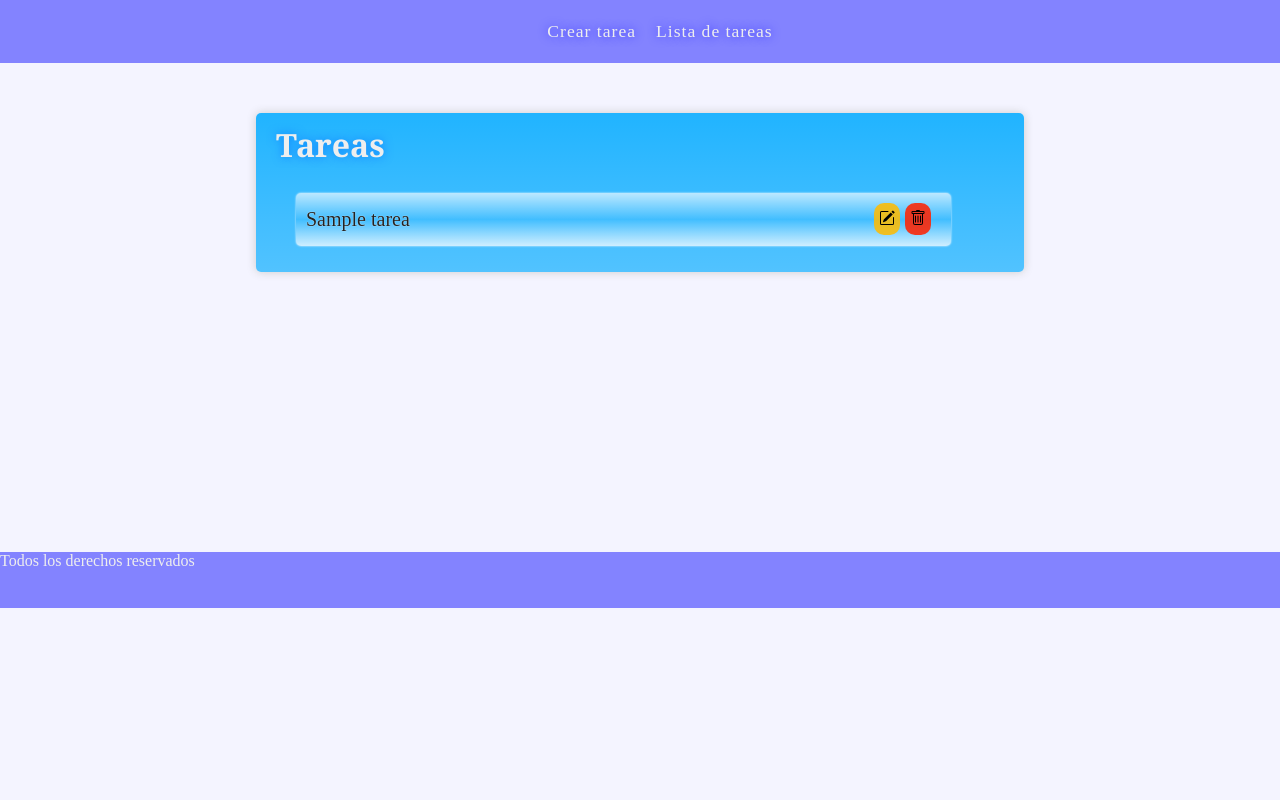
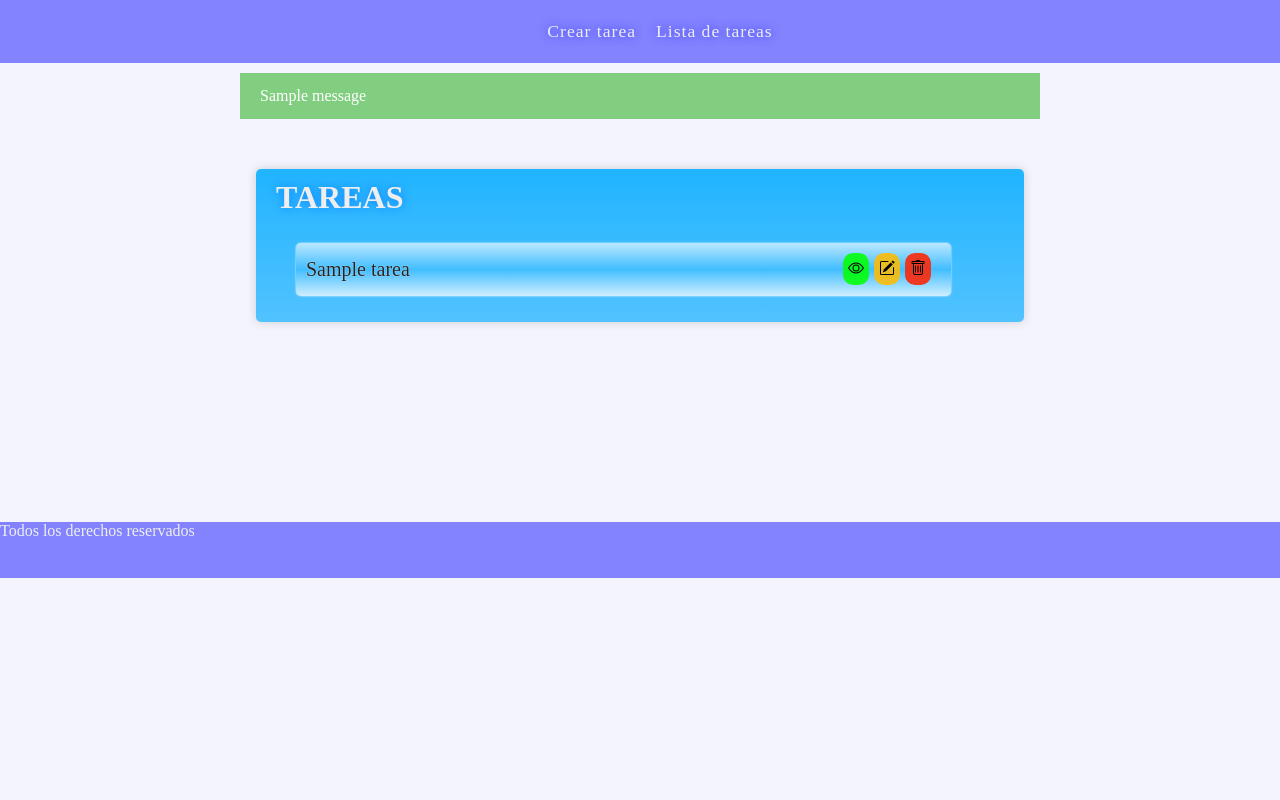
Before and after one commit to Fernanda-Marcano/todo-app, a Django app: page /tareas/lista/ in a window 1280 px wide. Run offline with Django 5.2, Linux system fonts and the light colour scheme; tables that the repository leaves empty hold one stand-in row (values such as "Sample post"); one stand-in notice (Sample message) is shown.

Commit message:
Se agregó la ventana del detalle de la tarea Agregando el manejo de mensajes a las vistas, y validando los posibles eventos que se puedan generar Modificando el archivo urls.py para agregar la ruta de los detalles Se creo un archivo de estilos, para manejar la card de presentación del detalle de la tarea

```diff
--- a/static/css/lista.css
+++ b/static/css/lista.css
@@ -10,8 +10,8 @@
 }
 
 .lista_titulo {
-    font-family: Cambria, Cochin, Georgia, Times, 'Times New Roman', serif;
     font-size: 2em;
+    text-transform: uppercase;
     margin-left: 20px;
     padding-top: 10px;
     color: #eee;
@@ -48,6 +48,11 @@
     padding: 5px;
 }
 
+.detalle {
+    background-color: #0f0d;
+    padding: 5px;
+}
+
 .del {
     background-color: #f20d;
     padding: 5px;
--- a/static/css/pie.css
+++ b/static/css/pie.css
@@ -1,5 +1,5 @@
 .pie {
-    margin-top: 35vh;
+    margin-top: 200px;
     height: 7vh;
     background: #00f7;
 }
--- a/static/css/style.css
+++ b/static/css/style.css
@@ -1,5 +1,37 @@
 body {
     margin: 0;
     padding: 0;
+    box-sizing: border-box;
+    height: 100vh;
     background: #ccf3;
 }
+
+
+ul.messages {
+    margin: auto;
+    margin-top: 10px;
+    padding: 0;
+    max-width: 800px;
+}
+
+ul.messages li.success,
+ul.messages li.warning,
+ul.messages li.error,
+ul.messages li.info {
+    margin:0;
+    padding:14px 20px;
+    list-style:none;
+    color:#fff;
+}
+
+ul.messages li.success { background:#81ce81; }
+ul.messages li.success a { color:#0ac33e; }
+
+ul.messages li.error { background:#b8012fee; color:#eee; }
+ul.messages li.error a { color:#e9828e; }
+
+ul.messages li.info { background:#22a6fd; color:#eee; }
+ul.messages li.info a { color:#1586de; }
+
+ul.messages li.warning { background:#de9404; }
+ul.messages li.warning a { color:#f49000; }
--- a/tareas/urls.py
+++ b/tareas/urls.py
@@ -6,5 +6,6 @@ urlpatterns = [
     path('crear/', views.crear_tarea, name='crear-tarea'),
     path('lista/', views.lista_tarea, name='lista-tarea'),
     path('editar/<int:id>/', views.editar_tarea, name='editar-tarea'),
+    path('detalle/<int:id>/', views.detalle_tarea, name='detalle-tarea'),
     path('eliminar/<int:id>/', views.eliminar_tarea, name='eliminar-tarea'),
 ]
--- a/tareas/views.py
+++ b/tareas/views.py
@@ -1,54 +1,79 @@
 from django.shortcuts import render, redirect
 from django.http import HttpResponse
+from django.contrib import messages
 from .models import Tarea
 from .forms import TareaForm
 
 
 def crear_tarea(request):
-    if request.method == 'POST':
-        form = TareaForm(request.POST or None)
-        if form.is_valid():
-            form.save()
-            return redirect(to='lista-tarea')
+    try:
+        if request.method == 'POST':
+            form = TareaForm(request.POST or None)
+            if form.is_valid():
+                form.save()
+                messages.success(request, 'La tarea se ha registrado correctamente')
+                return redirect(to='lista-tarea')
+            else:
+                messages.error(request, 'Ha ocurrido un error con los datos del formulario. Por favor verifique que este correcto')
+                return redirect(to='crear-tarea')
         else:
-            return HttpResponse('Error al crear la tarea')
-    else:
-        form = TareaForm()
-        context = {
-            'form':form,
-        }
-        return render(request, 'tarea/crear_tarea.html', context)
+            form = TareaForm()
+            context = {
+                'form':form,
+            }
+            return render(request, 'tarea/crear_tarea.html', context)
+    except ValueError as e:
+        print(f'Error {e}')
 
 
 def lista_tarea(request):
-    form = Tarea.objects.all()
-    context = {
-        'forms':form,
-    }
-    return render(request, 'tarea/lista_tarea.html', context)
+    try:
+        form = Tarea.objects.all()
+        context = {
+            'forms':form,
+        }
+        return render(request, 'tarea/lista_tarea.html', context)
+    except ValueError as e:
+        print(f'Error {e}')
 
 
 def editar_tarea(request, id):
-    id_tarea = Tarea.objects.get(id=id)
-    form = TareaForm(request.POST or None, instance=id_tarea)
-    if form.is_valid():
-        form.save()
-        return redirect(to='lista-tarea')
-    else:
-        HttpResponse('Error')
-    if request.method == 'GET':
-        form = TareaForm(instance=id_tarea)
+    try:
+        id_tarea = Tarea.objects.get(id=id)
+        form = TareaForm(request.POST or None, instance=id_tarea)
+        if form.is_valid():
+            form.save()
+            messages.success(request, 'Tarea editada correctamente')
+            return redirect(to='lista-tarea')
+        else:
+            messages.error(request, 'Ha ocurrido un error')
+        if request.method == 'GET':
+            form = TareaForm(instance=id_tarea)
+            context = {
+                'form':form,
+                'id_tarea':id_tarea,
+            }
+            return render(request, 'tarea/editar_tarea.html', context)
+    except ValueError as e:
+        print(f'Error {e}')
+
+
+def detalle_tarea(request, id):
+    try:
+        id_tarea = Tarea.objects.get(id=id)
         context = {
-            'form':form,
-            'id_tarea':id_tarea,
+            'id_tarea':id_tarea
         }
-        return render(request, 'tarea/editar_tarea.html', context)
+        return render(request, 'tarea/detalle_tarea.html', context)
+    except ValueError as e:
+        print(f'Ha ocurrido un error {e}')
 
 
 def eliminar_tarea(request, id):
     try:
         id_tarea = Tarea.objects.get(id=id)
         id_tarea.delete()
+        messages.success(request, 'Tarea eliminada correctamente')
         return redirect(to='lista-tarea')
-    except Exception as e:
+    except ValueError as e:
         print(f'Ha ocurrido un error {e}')
--- a/templates/layouts/base.html
+++ b/templates/layouts/base.html
@@ -9,6 +9,7 @@
     <link rel="stylesheet" href="{% static 'css/menu.css' %}">
     <link rel="stylesheet" href="{% static 'css/pie.css' %}">
     <link rel="stylesheet" href="{% static 'css/lista.css' %}">
+    <link rel="stylesheet" href="{% static 'css/detalle.css' %}">
     <title>Tarea | {% block title %} {% endblock %}</title>
 </head>
 <body>
@@ -16,6 +17,13 @@
         {% include 'layouts/partials/menu.html' %}
     </nav>
 
+    {% if messages %}
+        <ul class="messages">
+            {% for message in messages %}
+                <li{% if message.tags %} class="{{ message.tags }}"{% endif %}>{{ message }}</li>
+            {% endfor %}
+        </ul>
+    {% endif %}
 
     {% block content %}
 
--- a/templates/tarea/lista_tarea.html
+++ b/templates/tarea/lista_tarea.html
@@ -12,9 +12,11 @@
                     <li class="lista_ul_li">
                         {{ valor.titulo }}
                         <div class="lista_boton">
+                            <a href="{% url 'detalle-tarea' valor.id %}" class="detalle" title="Información (tarea: {{ valor.id }})">
+                                <img src="{% static 'img/eye.svg' %}" alt=""></a>
                             <a href="{% url 'editar-tarea' valor.id %}" class="edit" title="Editar (tarea: {{ valor.id }})">
                                 <img src="{% static 'img/pencil-square.svg' %}" alt=""></a>
-                            <a href="{% url 'eliminar-tarea' valor.id %}" class="del" title="Eliminar (tarea: {{ valor.id }})">
+                            <a href="{% url 'eliminar-tarea' valor.id %}" class="del" title="Eliminar (tarea: {{ valor.id }})" onclick="return confirm('¿Seguro desea eliminar ({{ valor.id }})')">
                                 <img src="{% static 'img/trash.svg' %}" alt="">
                             </a>
                         </div>
```
Also changed, not shown: static/css/detalle.css (added, +30 -0 lines), templates/tarea/detalle_tarea.html (added, +15 -0 lines), templates/tarea/crear_tarea.html (line endings or trailing spaces).
